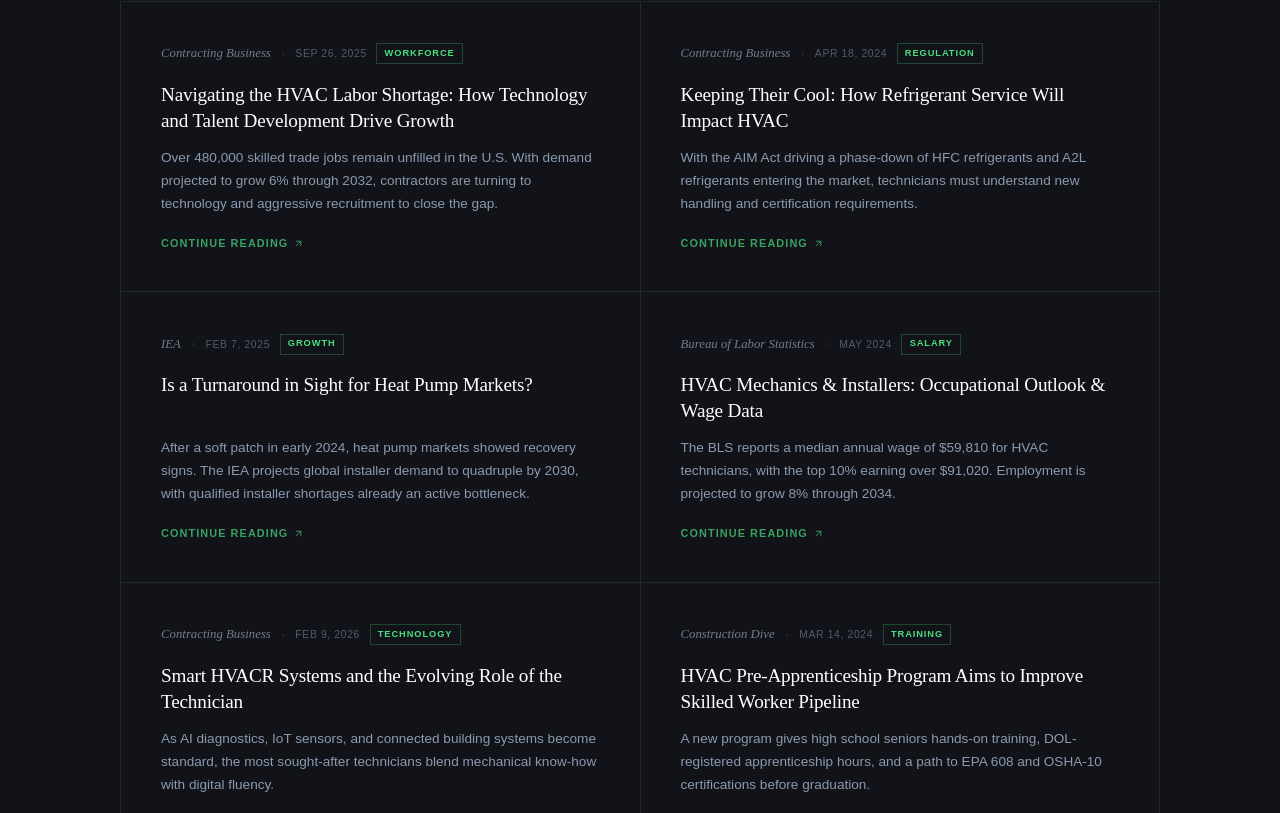
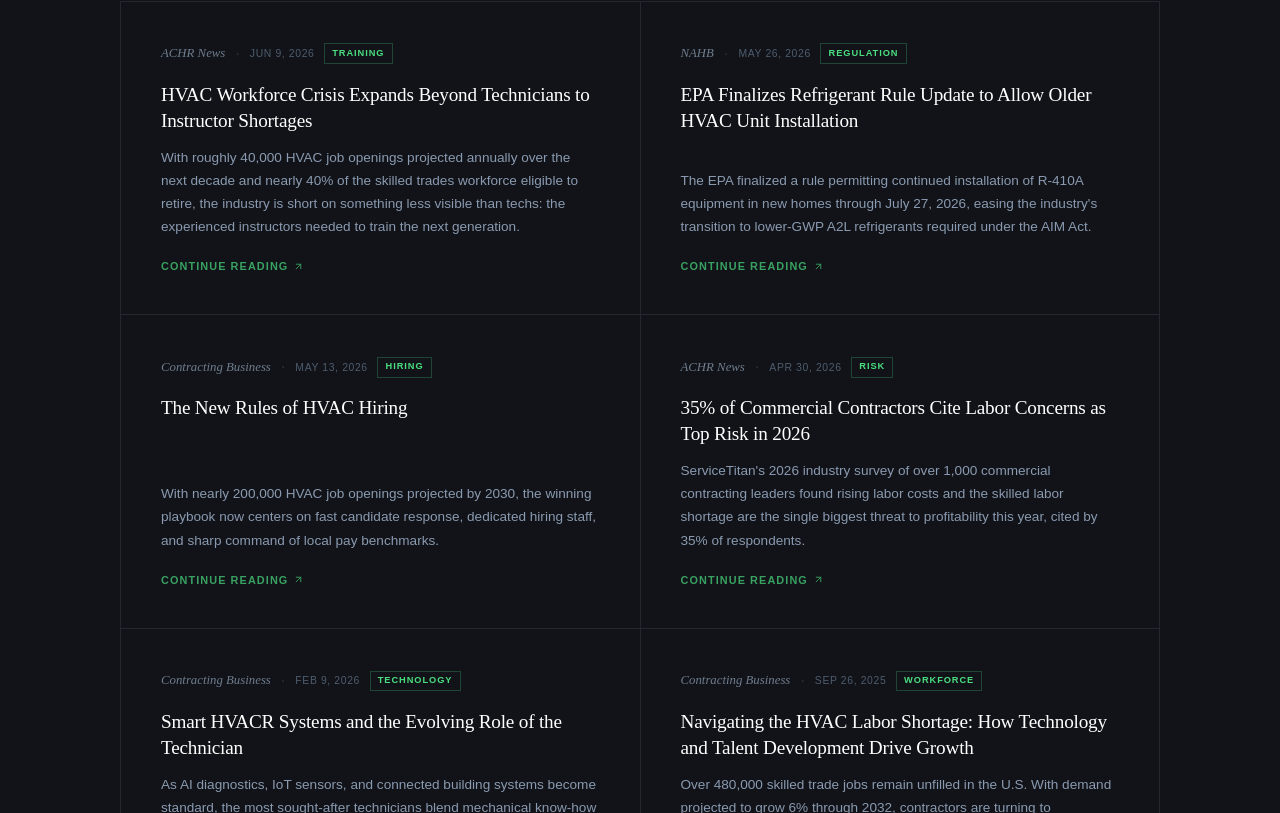
Before and after one commit to jdrissel5253-netizen/Talos, a React (Create React App) app in the folder frontend/: page /hvac-insights in a window 1280 px wide. Shown: the part 2207-3020 px from the top of the page. Built offline with nearby package versions, Linux system fonts and the light colour scheme; no server answers.

Commit message:
Refresh Knowledge Hub dispatches feed with current 2026 industry articles
Swaps out the stalest 2024/early-2025 entries for verified, recently published pieces on the instructor shortage, A2L refrigerant rule, hiring practices, and contractor risk surveys.

```diff
--- a/frontend/src/components/HVACInsights.tsx
+++ b/frontend/src/components/HVACInsights.tsx
@@ -512,28 +512,28 @@ const INSIGHTS = [
 
 const NEWS = [
   {
-    date: 'Sep 26, 2025', category: 'Workforce', source: 'Contracting Business',
-    headline: 'Navigating the HVAC Labor Shortage: How Technology and Talent Development Drive Growth',
-    excerpt: 'Over 480,000 skilled trade jobs remain unfilled in the U.S. With demand projected to grow 6% through 2032, contractors are turning to technology and aggressive recruitment to close the gap.',
-    url: 'https://www.contractingbusiness.com/contracting-business-success/article/55308154/navigating-the-hvac-labor-shortage-how-technology-and-talent-development-drive-growth',
+    date: 'Jun 9, 2026', category: 'Training', source: 'ACHR News',
+    headline: 'HVAC Workforce Crisis Expands Beyond Technicians to Instructor Shortages',
+    excerpt: 'With roughly 40,000 HVAC job openings projected annually over the next decade and nearly 40% of the skilled trades workforce eligible to retire, the industry is short on something less visible than techs: the experienced instructors needed to train the next generation.',
+    url: 'https://www.achrnews.com/articles/166295-hvac-workforce-crisis-expands-beyond-technicians-to-instructor-shortages',
   },
   {
-    date: 'Apr 18, 2024', category: 'Regulation', source: 'Contracting Business',
-    headline: 'Keeping Their Cool: How Refrigerant Service Will Impact HVAC',
-    excerpt: 'With the AIM Act driving a phase-down of HFC refrigerants and A2L refrigerants entering the market, technicians must understand new handling and certification requirements.',
-    url: 'https://www.contractingbusiness.com/refrigeration/article/21284959/how-refrigerant-service-will-impact-hvac-service',
+    date: 'May 26, 2026', category: 'Regulation', source: 'NAHB',
+    headline: 'EPA Finalizes Refrigerant Rule Update to Allow Older HVAC Unit Installation',
+    excerpt: "The EPA finalized a rule permitting continued installation of R-410A equipment in new homes through July 27, 2026, easing the industry's transition to lower-GWP A2L refrigerants required under the AIM Act.",
+    url: 'https://www.nahb.org/blog/2026/05/epa-hvac-refrigerants-r-410a-final-rule',
   },
   {
-    date: 'Feb 7, 2025', category: 'Growth', source: 'IEA',
-    headline: 'Is a Turnaround in Sight for Heat Pump Markets?',
-    excerpt: 'After a soft patch in early 2024, heat pump markets showed recovery signs. The IEA projects global installer demand to quadruple by 2030, with qualified installer shortages already an active bottleneck.',
-    url: 'https://www.iea.org/commentaries/is-a-turnaround-in-sight-for-heat-pump-markets',
+    date: 'May 13, 2026', category: 'Hiring', source: 'Contracting Business',
+    headline: 'The New Rules of HVAC Hiring',
+    excerpt: 'With nearly 200,000 HVAC job openings projected by 2030, the winning playbook now centers on fast candidate response, dedicated hiring staff, and sharp command of local pay benchmarks.',
+    url: 'https://www.contractingbusiness.com/columns/the-first-word/blog/55371857/the-new-rules-of-hvac-hiring',
   },
   {
-    date: 'May 2024', category: 'Salary', source: 'Bureau of Labor Statistics',
-    headline: 'HVAC Mechanics & Installers: Occupational Outlook & Wage Data',
-    excerpt: 'The BLS reports a median annual wage of $59,810 for HVAC technicians, with the top 10% earning over $91,020. Employment is projected to grow 8% through 2034.',
-    url: 'https://www.bls.gov/ooh/installation-maintenance-and-repair/heating-air-conditioning-and-refrigeration-mechanics-and-installers.htm',
+    date: 'Apr 30, 2026', category: 'Risk', source: 'ACHR News',
+    headline: '35% of Commercial Contractors Cite Labor Concerns as Top Risk in 2026',
+    excerpt: "ServiceTitan's 2026 industry survey of over 1,000 commercial contracting leaders found rising labor costs and the skilled labor shortage are the single biggest threat to profitability this year, cited by 35% of respondents.",
+    url: 'https://www.achrnews.com/articles/166137-35-of-commercial-contractors-cite-labor-concerns-as-top-risk-in-2026',
   },
   {
     date: 'Feb 9, 2026', category: 'Technology', source: 'Contracting Business',
@@ -542,10 +542,10 @@ const NEWS = [
     url: 'https://www.contractingbusiness.com/residential-hvac/article/55343258/smart-hvacr-systems-and-the-evolving-role-and-training-of-the-technician',
   },
   {
-    date: 'Mar 14, 2024', category: 'Training', source: 'Construction Dive',
-    headline: 'HVAC Pre-Apprenticeship Program Aims to Improve Skilled Worker Pipeline',
-    excerpt: 'A new program gives high school seniors hands-on training, DOL-registered apprenticeship hours, and a path to EPA 608 and OSHA-10 certifications before graduation.',
-    url: 'https://www.constructiondive.com/news/hvac-pre-apprenticeship-program-improve-skilled-workers-pipeline/710355/',
+    date: 'Sep 26, 2025', category: 'Workforce', source: 'Contracting Business',
+    headline: 'Navigating the HVAC Labor Shortage: How Technology and Talent Development Drive Growth',
+    excerpt: 'Over 480,000 skilled trade jobs remain unfilled in the U.S. With demand projected to grow 6% through 2032, contractors are turning to technology and aggressive recruitment to close the gap.',
+    url: 'https://www.contractingbusiness.com/contracting-business-success/article/55308154/navigating-the-hvac-labor-shortage-how-technology-and-talent-development-drive-growth',
   },
 ];
 
```
